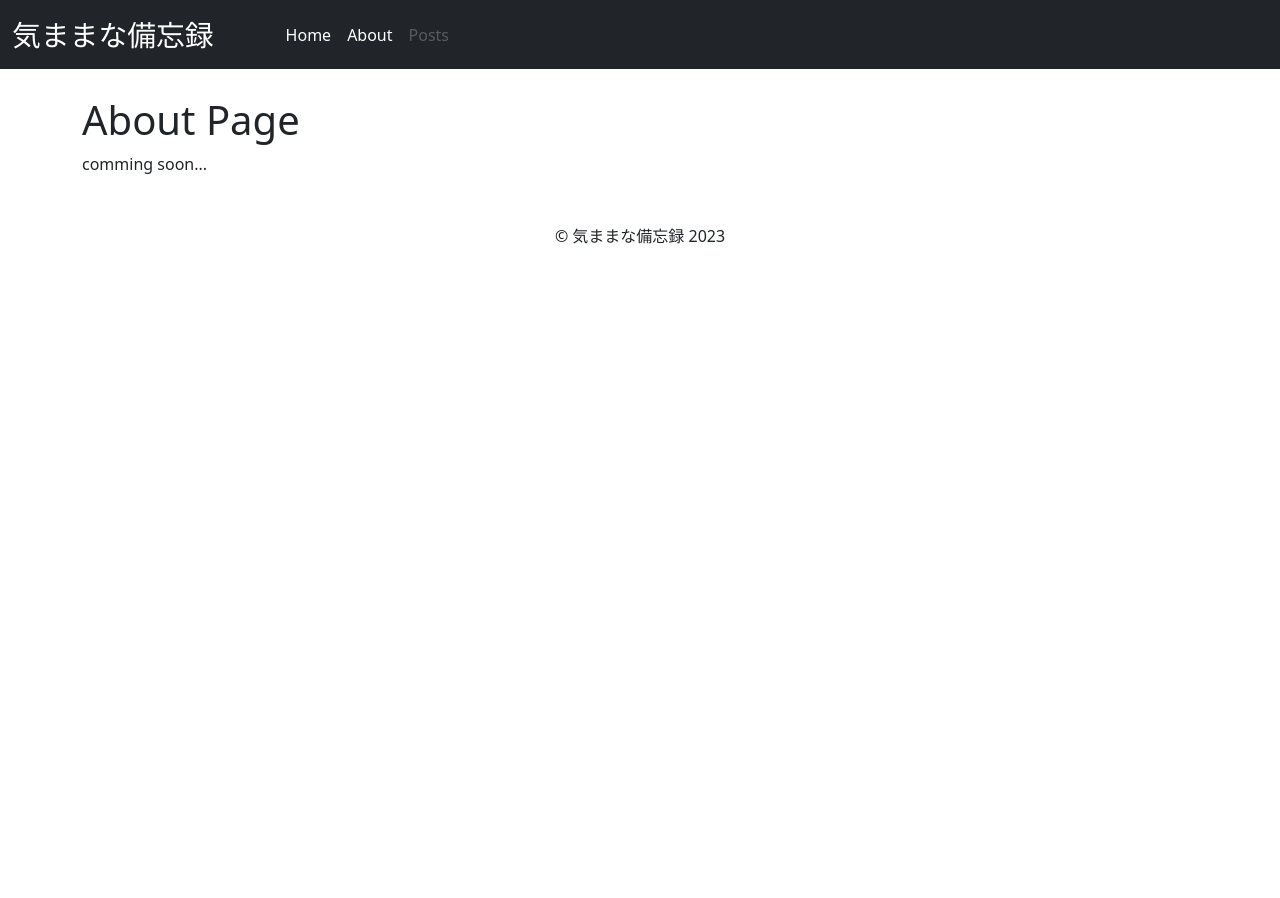
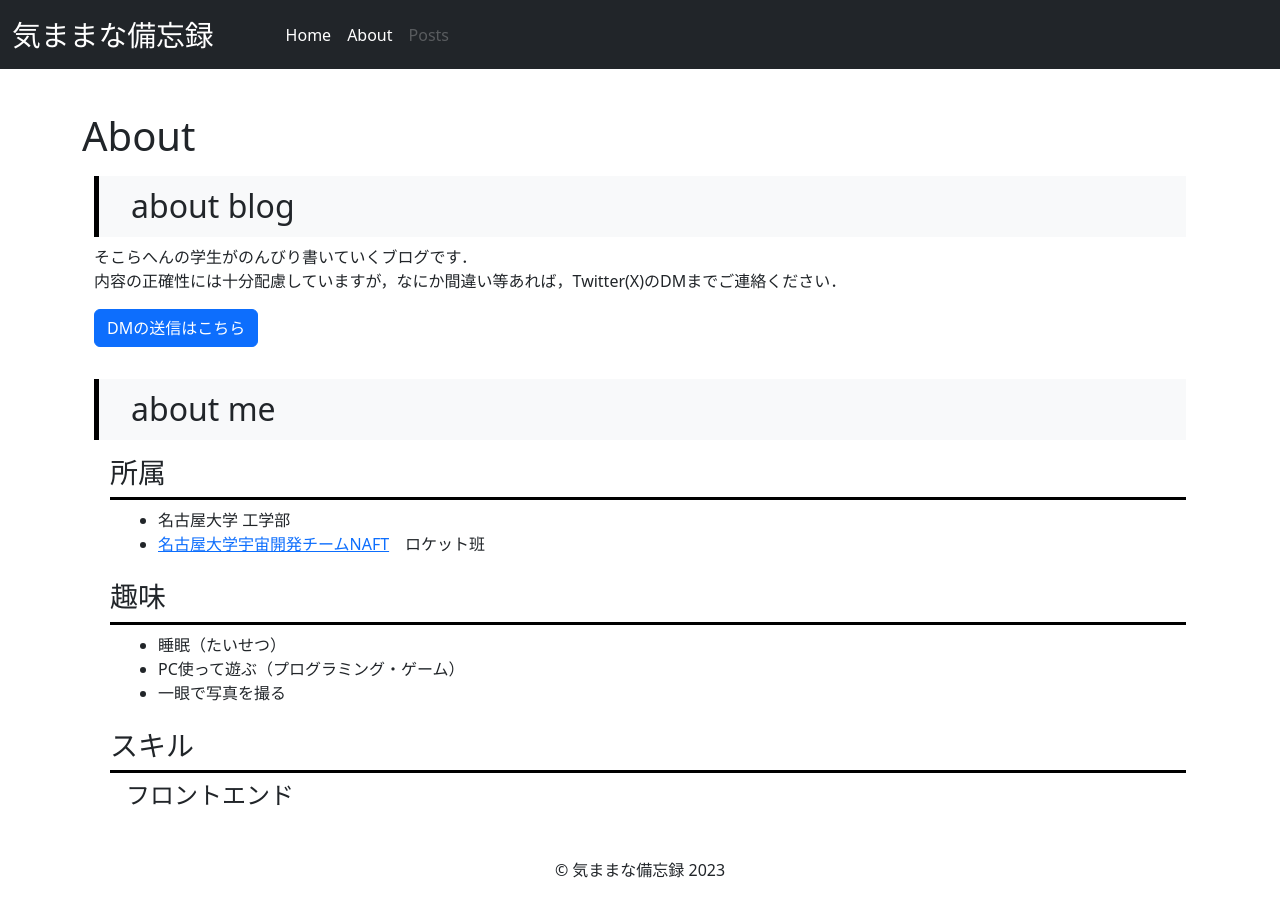
Before and after one commit to mame7777/my_blog, a Gatsby site: page /about in a window 1280 px wide. Before the commit the page ends 800 px from the top, so only its background shows below. Built offline with nearby package versions, Linux system fonts and the light colour scheme; Gatsby itself is replaced by a stand-in of ours.

Commit message:
[update] スタイル調整，aboutページ下書き

```diff
--- a/src/components/layout.js
+++ b/src/components/layout.js
@@ -2,13 +2,13 @@ import * as React from 'react';
 import Header from './header';
 import Footer from './footer';
 
-import '../templates/gloabal.modules.css'
+import '../templates/global.modules.css'
 
 const Layout = ({ children }) => {
   return (
     <div>
       <Header />
-      <section className="container" style={{ "paddingTop": "6rem" }}>
+      <section className="container" style={{ "paddingTop": "7rem" }}>
         {children}
       </section>
       <Footer />
--- a/src/pages/about.js
+++ b/src/pages/about.js
@@ -2,13 +2,45 @@ import * as React from 'react';
 import Layout from '../components/layout';
 import { Seo } from '../components/seo';
 
+import "../templates/about-page.modules.css";
+
 const AboutPage = () => {
   return (
     <Layout>
-      <h1>About Page</h1>
-      <p>comming soon...</p>
-    </Layout>
-	);
+      <h1 className='h1 mb-3'>About</h1>
+      <div className="container">
+        <h2 className='h2 mt-2'>about blog</h2>
+        <p>
+          そこらへんの学生がのんびり書いていくブログです．<br />
+          内容の正確性には十分配慮していますが，なにか間違い等あれば，Twitter(X)のDMまでご連絡ください．
+        </p>
+        <a className='btn btn-primary mb-4' href="https://twitter.com/messages/compose?recipient_id=1617776838893502464">DMの送信はこちら</a>
+        <h2 className='h2 mt-2'>about me</h2>
+        <h3>所属</h3>
+        <div className='under-h3'>
+        <ul>
+          <li>名古屋大学 工学部</li>
+          <li><a href="https://naft.space">名古屋大学宇宙開発チームNAFT</a>　ロケット班</li>
+        </ul>
+        </div>
+        <h3>趣味</h3>
+        <div className='under-h3'>
+        <ul>
+          <li>睡眠（たいせつ）</li>
+          <li>PC使って遊ぶ（プログラミング・ゲーム）</li>
+          <li>一眼で写真を撮る</li>
+        </ul>
+        </div>
+        <h3>スキル</h3>
+        <div className='under-h3'>
+          <h4>フロントエンド</h4>
+
+        </div>
+      </div>
+
+
+    </Layout >
+  );
 };
 
 export default AboutPage;
--- /dev/null
+++ b/src/templates/about-page.modules.css
@@ -0,0 +1,25 @@
+h2 {
+padding: 0.7rem 2rem;
+margin: 1.0rem 0rem;
+border-left: 5px solid #000;
+background: var(--bs-light);
+}
+
+h3 {
+padding: 0.5rem 0rem;
+margin-left: 1.0rem;
+border-bottom: 3px solid #000;
+}
+
+.under-h3 {
+margin-left: 2.0rem;
+}
+
+/* Table */
+table thead tr th {
+border-bottom: 1px solid var(--bs-gray-dark);
+}
+
+table tbody tr td {
+border-bottom: 1px solid var(--bs-gray-500);
+}
```
Also changed, not shown: src/templates/global.modules.css (renamed from src/templates/gloabal.modules.css).
